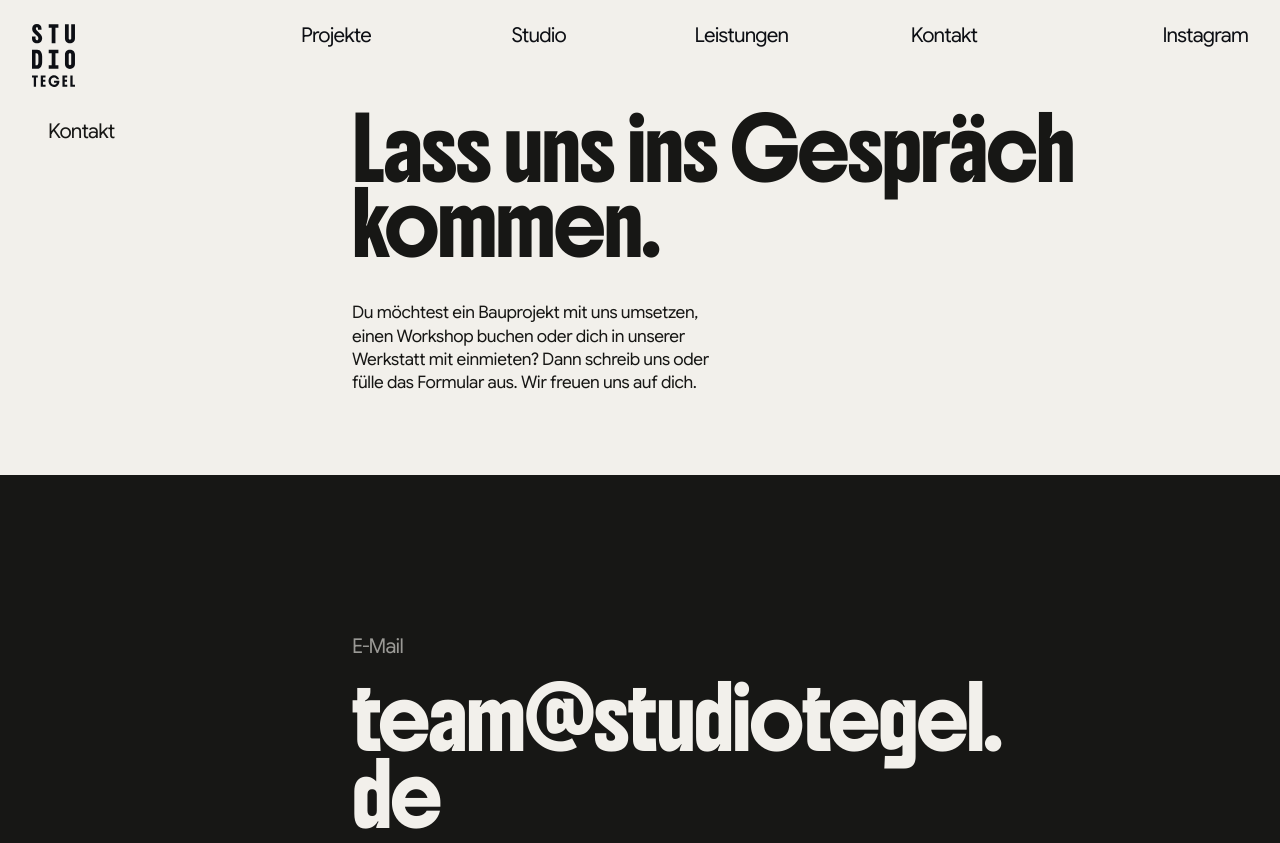
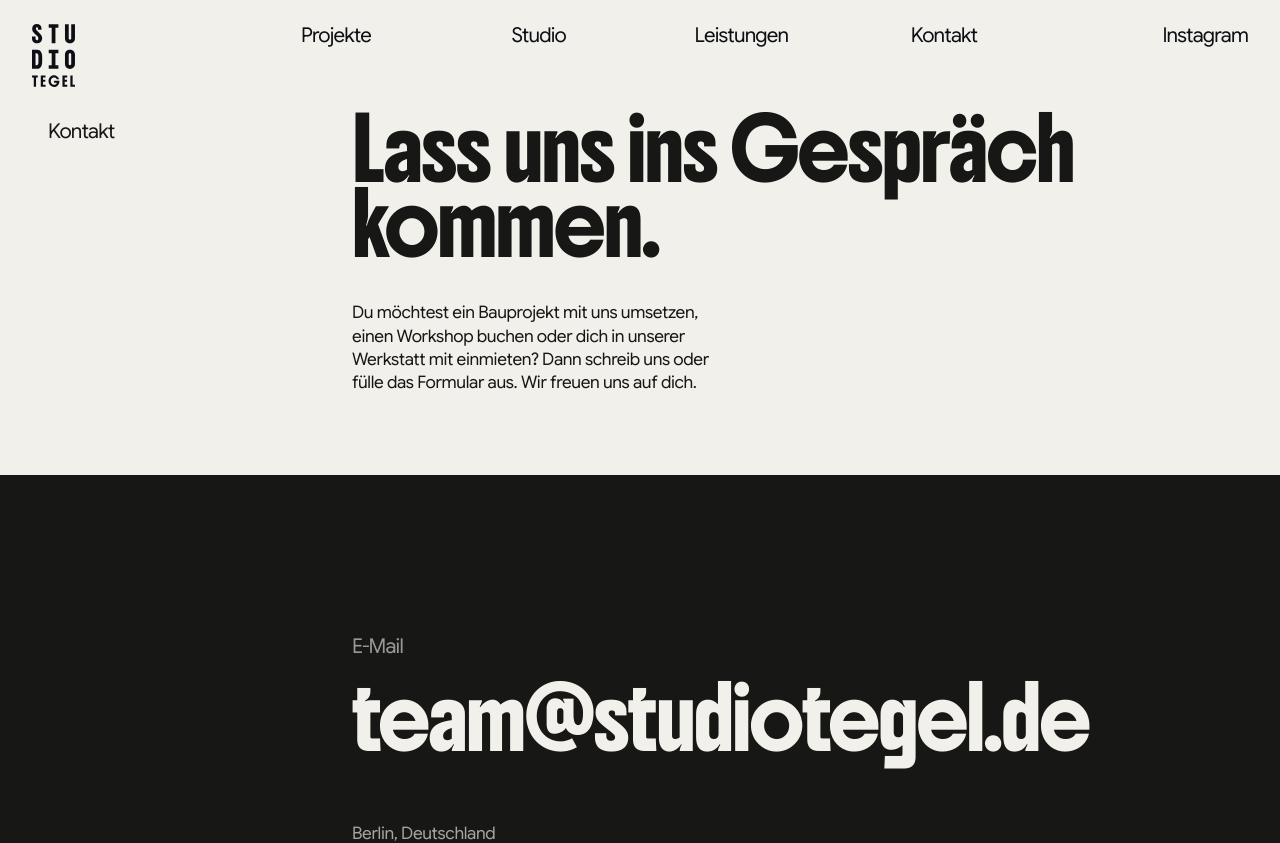
Before and after one commit to brandonhaslegs/studio-tegel, a Next.js app: page /contact in a window 1280 px wide. Shown: the top 843 px of the page. Built offline with nearby package versions, Linux system fonts and the light colour scheme.

Commit message:
Keep contact email address on one line

```diff
--- a/src/app/contact/page.tsx
+++ b/src/app/contact/page.tsx
@@ -11,7 +11,7 @@ export default function ContactPage() {
       <section className="page-grid bg-ink py-24 text-paper md:py-40">
         <div className="col-span-12 md:col-span-7 md:col-start-4">
           <p className="nav-text mb-6 text-paper/60">E-Mail</p>
-          <a className="headline break-words underline decoration-paper/35 underline-offset-[0.15em]" href="mailto:team@studiotegel.de">team@studiotegel.de</a>
+          <a className="headline whitespace-nowrap underline decoration-paper/35 underline-offset-[0.15em]" href="mailto:team@studiotegel.de">team@studiotegel.de</a>
           <p className="project-copy mt-16 text-paper/65">Berlin, Deutschland<br />Besuche der Werkstatt nach Vereinbarung.</p>
         </div>
       </section>
```
